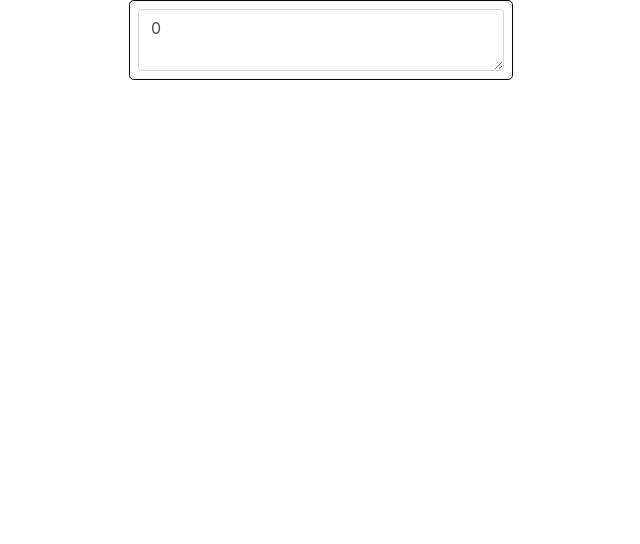
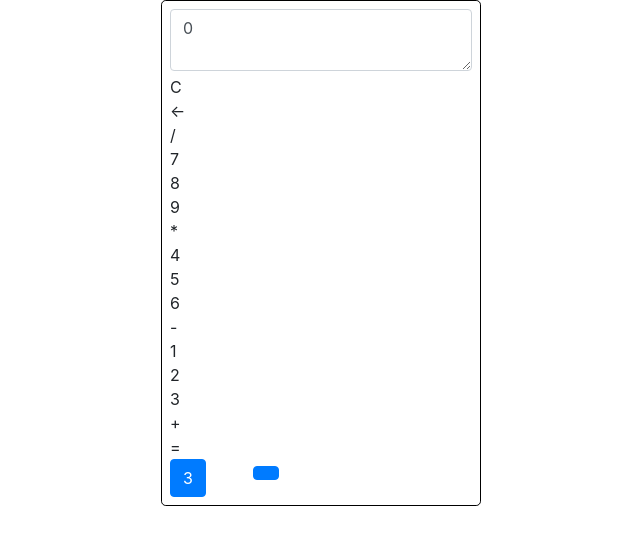
Before and after one commit to fa-901/react-calc, a React (Create React App) app: page / in a window 1280 px wide. Shown: the top 544 px of the page, without its empty margins (319-959 px from the left). Built offline with nearby package versions, Linux system fonts and the light colour scheme.

Commit message:
something

```diff
--- a/package.json
+++ b/package.json
@@ -33,5 +33,6 @@
       "last 1 firefox version",
       "last 1 safari version"
     ]
-  }
+  },
+  "devDependencies": {}
 }
--- a/src/App.js
+++ b/src/App.js
@@ -9,11 +9,45 @@ class App extends Component {
 	}
 	render() {
 		let { output } = this.state;
+
+		var btnArr = [
+			{ label: 'C', value: '', class: '', click: '' },
+			{ label: '<-', value: '', class: '', click: '' },
+			{ label: '/', value: '', class: '', click: '' },
+			{ label: '7', value: '', class: '', click: '' },
+			{ label: '8', value: '', class: '', click: '' },
+			{ label: '9', value: '', class: '', click: '' },
+			{ label: '*', value: '', class: '', click: '' },
+			{ label: '4', value: '', class: '', click: '' },
+			{ label: '5', value: '', class: '', click: '' },
+			{ label: '6', value: '', class: '', click: '' },
+			{ label: '-', value: '', class: '', click: '' },
+			{ label: '1', value: '', class: '', click: '' },
+			{ label: '2', value: '', class: '', click: '' },
+			{ label: '3', value: '', class: '', click: '' },
+			{ label: '+', value: '', class: '', click: '' },
+			{ label: '=', value: '', class: '', click: '' },
+		];
+		var btns = btnArr.map((val,i)=>{
+			return(
+				<div key={`${val}${i}`}>
+					{val.label}
+				</div>
+			)
+		});
+
 		return (
 			<div className='calc-box container p-2'>
-				<textarea rows={2} className={`form-control`}>
-					{output}
-				</textarea>
+				<textarea rows={2} className={`form-control mb-1`} value={output}/>
+				{btns}
+				<div className='row'>
+					<div className='col-sm-3'>
+						<button className='btn btn-primary'>3</button>
+					</div>
+					<div className='col-sm-3'>
+						<button className='btn btn-primary fas fa-hiking'></button>
+					</div>
+				</div>
 			</div>
 		);
 	}
--- a/src/css/style.css
+++ b/src/css/style.css
@@ -8,7 +8,7 @@
 
 @media only screen and (min-width: 600px) {
     .calc-box{
-        width: 30%;
+        width: 25%;
         border: 1px solid black;
         border-radius: 0.3em;
     }
--- a/src/index.js
+++ b/src/index.js
@@ -3,7 +3,7 @@ import ReactDOM from 'react-dom';
 import App from './App';
 import * as serviceWorker from './serviceWorker';
 import 'bootstrap/dist/css/bootstrap.css';
-import './css/style.css'
+import './css/style.css';
 
 ReactDOM.render(<App />, document.getElementById('root'));
 
```
Also changed, not shown: 1 other file (tests, documents, lock files or other folders).
